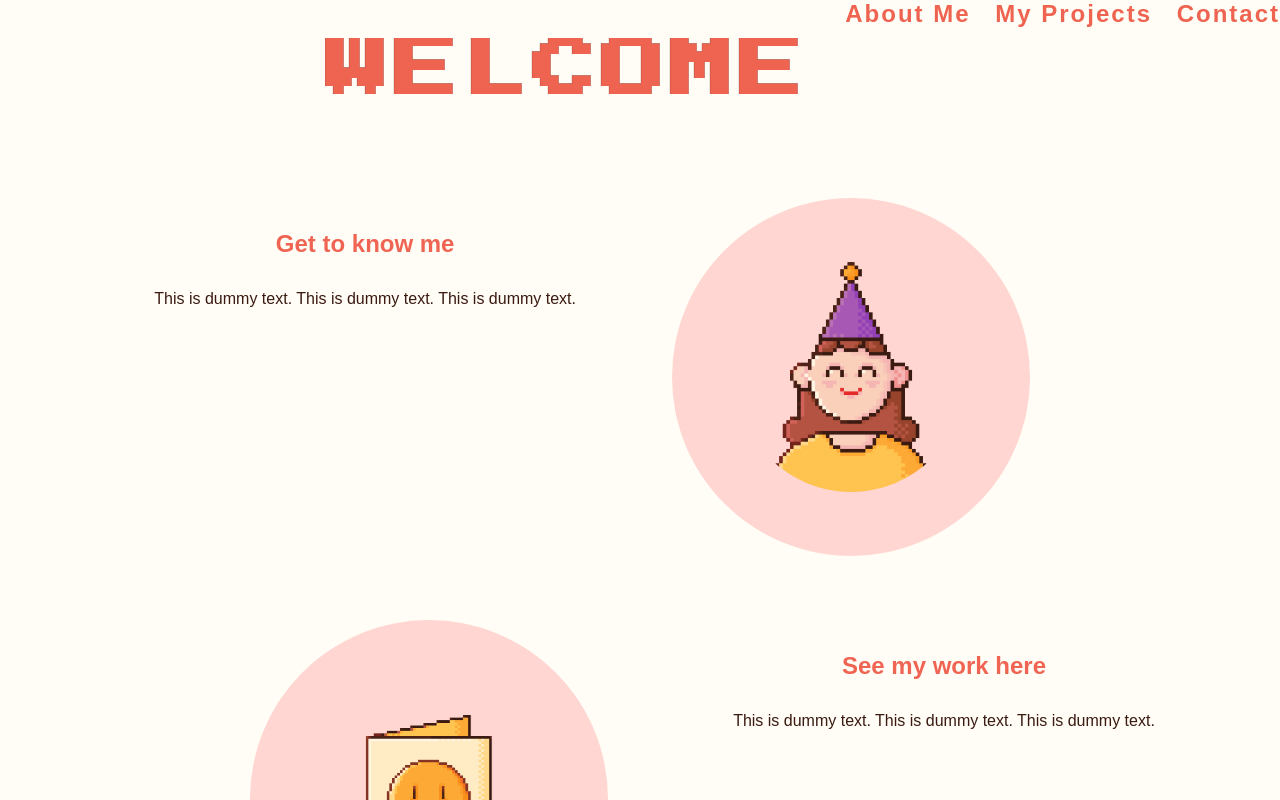
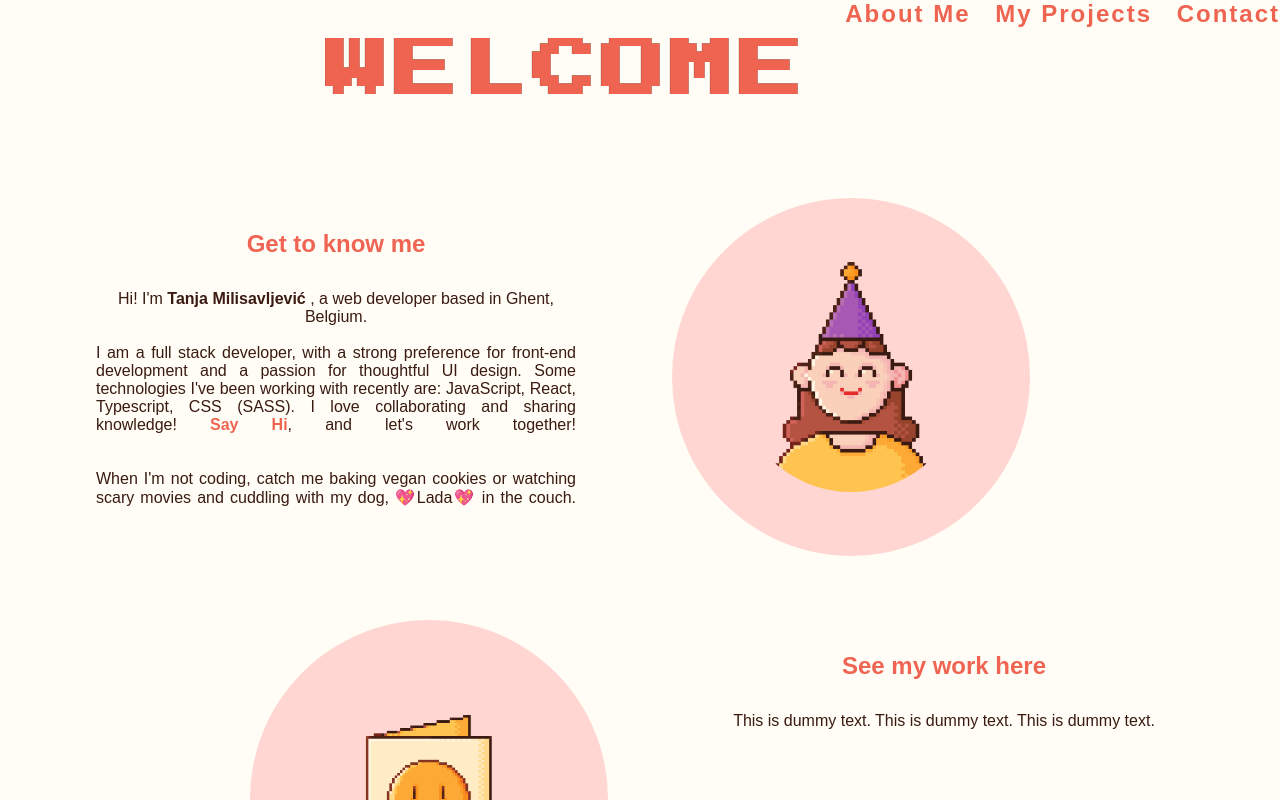
Before and after one commit to tanjamilisavljevic/portfolio, a React (Create React App) app: page / in a window 1280 px wide. Shown: the top 800 px of the page. Built offline with nearby package versions, Linux system fonts and the light colour scheme; a web font is replaced by a local one.

Commit message:
Add text to the About Me section

```diff
--- a/src/App.css
+++ b/src/App.css
@@ -154,3 +154,14 @@ img{
 #girl:active{
     animation: rotate 2s;
 }
+.aboutMeText{
+    text-align: justify;
+}
+.aboutMeText:after {
+    content: "";
+    display: inline-block;
+    width: 100%;
+}
+.aboutMeTextTitle{
+    text-align: center;
+}
--- /dev/null
+++ b/src/Components/AboutMe.tsx
@@ -0,0 +1,28 @@
+import React from 'react';
+
+function AboutMe() {
+    return (
+        <div>
+
+            <div className='aboutMeTextTitle'>Hi! I'm <strong> Tanja Milisavljević </strong>, a web developer based in
+                Ghent, Belgium.
+            </div>
+            <br/>
+            <div className='aboutMeText'>
+                I am a full stack developer, with a strong preference for front-end development and a passion for
+                thoughtful UI design. Some technologies I've been working with recently are: JavaScript, React,
+                Typescript, CSS (SASS).  I love collaborating and sharing knowledge!
+                <a className='contactLink' href="mailto: tanjamilisavljevic7@gmail.com" target="_blank"> Say Hi</a>,
+                and let's work together!
+            </div>
+                <br/>
+            <div className='aboutMeText'>
+                When I'm not coding, catch me baking vegan cookies or watching scary movies and cuddling with my dog,
+                💖Lada💖
+                in the couch.
+            </div>
+        </div>
+    );
+}
+
+export default AboutMe;
--- a/src/Components/Cards.tsx
+++ b/src/Components/Cards.tsx
@@ -2,6 +2,7 @@ import React, {useState} from 'react';
 import BirthdayGirl from "../birthday-girl.png";
 import BirthdayCard from "../birthday-card.png";
 import Phone from "../phone.png";
+import AboutMe from "./AboutMe";
 
 function Cards() {
 
@@ -13,7 +14,7 @@ function Cards() {
                 <div className='card' id='about-me'>
                     <a id='card1'>
                         <h4> Get to know me </h4>
-                        <p> This is dummy text. This is dummy text. This is dummy text.</p>
+                        <AboutMe/>
                     </a>
                 </div>
 
```
